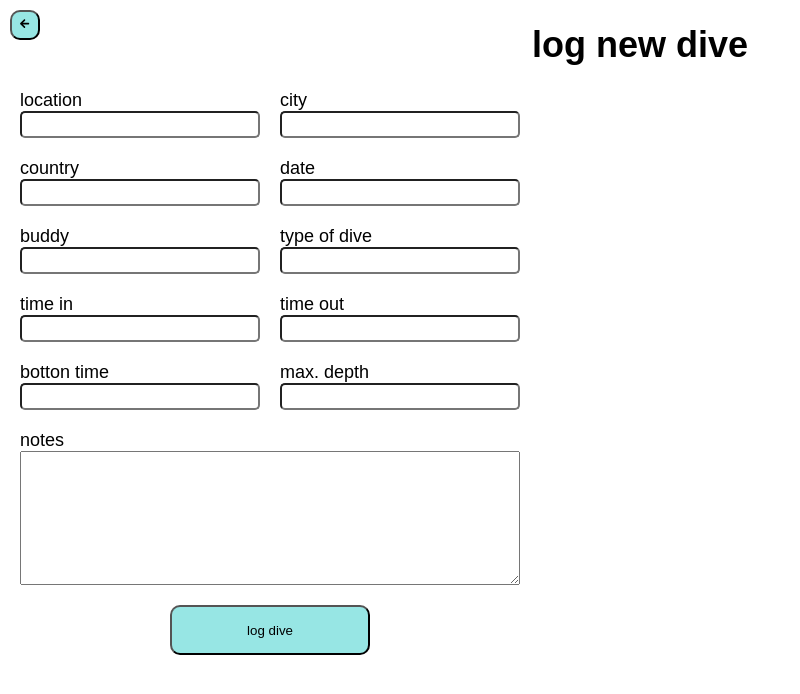
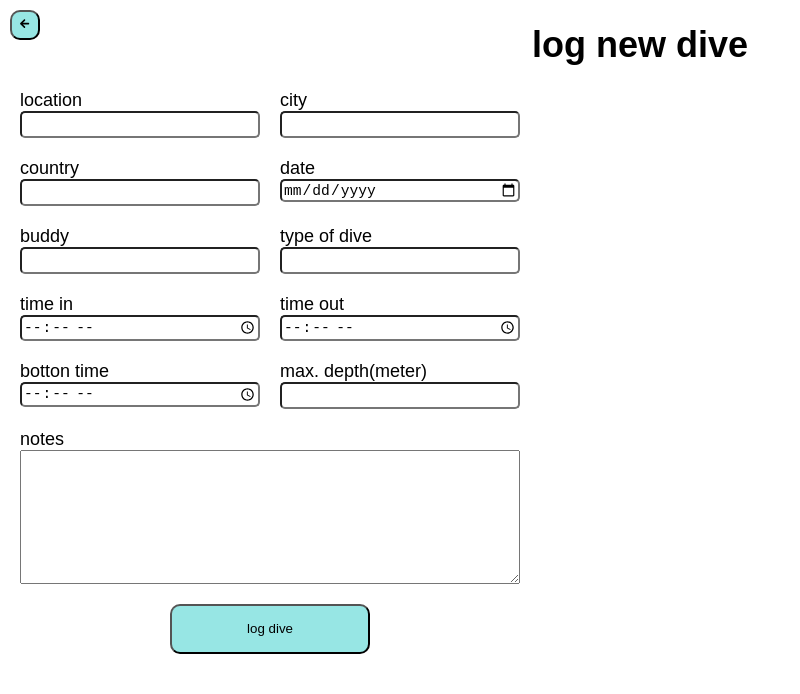
Before and after one commit to FlyingMoe91/capstone-project, a React (Create React App) app: page / in a window 1280 px wide. Both pictures are taken after a click on the button "add dive". Shown: the top 694 px of the page, without its empty margins (0-800 px from the left). Built offline with nearby package versions, Linux system fonts and the light colour scheme.

Commit message:
Add form submit

```diff
--- a/src/components/AddDiveForm/AddDive.js
+++ b/src/components/AddDiveForm/AddDive.js
@@ -1,55 +1,154 @@
 import styled from 'styled-components';
+import { useState } from 'react';
+
 import ButtonBack from '../Button/Button';
 
-export default function AddDive({ handleTogglePage }) {
+export default function AddDive({ handleTogglePage, onCreateDive }) {
+  const [diveData, setDiveData] = useState('');
+
+  function handelOnChange(event) {
+    const { name, value } = event.target;
+    setDiveData({
+      ...diveData,
+      [name]: value,
+    });
+  }
+
+  function handleSubmit(event) {
+    event.preventDefault();
+    onCreateDive(diveData);
+  }
+
   return (
     <>
       <ButtonBack onClick={handleTogglePage} />
       <Headline>log new dive</Headline>
-      <FormStyled>
+      <FormStyled
+        aria-label="log new dive"
+        autoComplete="off"
+        onSubmit={handleSubmit}
+      >
         <DivStyled>
           <label htmlFor="location">location</label>
-          <input id="location"></input>
+          <input
+            id="location"
+            name="location"
+            type="text"
+            onChange={handelOnChange}
+            maxLength="50"
+            required
+          ></input>
         </DivStyled>
         <DivStyled>
           <label htmlFor="city">city</label>
-          <input id="city"></input>
+          <input
+            id="city"
+            name="city"
+            type="text"
+            onChange={handelOnChange}
+            maxLength="50"
+            required
+          ></input>
         </DivStyled>
         <DivStyled>
           <label htmlFor="country">country</label>
-          <input id="country"></input>
+          <input
+            id="country"
+            name="country"
+            type="text"
+            onChange={handelOnChange}
+            maxLength="50"
+            required
+          ></input>
         </DivStyled>
         <DivStyled>
           <label htmlFor="date">date</label>
-          <input id="date"></input>
+          <input
+            id="date"
+            name="date"
+            type="date"
+            onChange={handelOnChange}
+            maxLength="50"
+            required
+          ></input>
         </DivStyled>
         <DivStyled>
           <label htmlFor="buddy">buddy</label>
-          <input id="buddy"></input>
+          <input
+            id="buddy"
+            name="buddy"
+            type="text"
+            onChange={handelOnChange}
+            maxLength="50"
+            required
+          ></input>
         </DivStyled>
         <DivStyled>
           <label htmlFor="typeOfDive">type of dive</label>
-          <input id="typeOfDive"></input>
+          <input
+            id="typeOfDive"
+            name="typeOfDive"
+            type="text"
+            onChange={handelOnChange}
+            maxLength="50"
+            required
+          ></input>
         </DivStyled>
         <DivStyled>
           <label htmlFor="timeIn">time in</label>
-          <input id="timeIn"></input>
+          <input
+            id="timeIn"
+            name="timeIn"
+            type="time"
+            onChange={handelOnChange}
+            maxLength="50"
+            required
+          ></input>
         </DivStyled>
         <DivStyled>
           <label htmlFor="timeOut">time out</label>
-          <input id="timeOut"></input>
+          <input
+            id="timeOut"
+            name="timeOut"
+            type="time"
+            onChange={handelOnChange}
+            maxLength="50"
+            required
+          ></input>
         </DivStyled>
         <DivStyled>
           <label htmlFor="bottomTime">botton time</label>
-          <input id="bottomTime"></input>
+          <input
+            id="bottomTime"
+            name="bottomTime"
+            type="time"
+            onChange={handelOnChange}
+            maxLength="50"
+            required
+          ></input>
         </DivStyled>
         <DivStyled>
-          <label htmlFor="maxDepth">max. depth</label>
-          <input id="maxDepth"></input>
+          <label htmlFor="maxDepth">max. depth(meter)</label>
+          <input
+            id="maxDepth"
+            name="maxDepth"
+            type="number"
+            step=".1"
+            onChange={handelOnChange}
+            maxLength="10"
+            required
+          ></input>
         </DivStyled>
         <LastDivStyled>
           <label htmlFor="notes">notes</label>
-          <textarea id="notes" type="text" rows="8"></textarea>
+          <textarea
+            id="notes"
+            name="notes"
+            type="text"
+            rows="8"
+            onChange={handelOnChange}
+            maxLength="500"
+          ></textarea>
         </LastDivStyled>
         <Button>log dive</Button>
       </FormStyled>
--- a/src/pages/Logbook.js
+++ b/src/pages/Logbook.js
@@ -39,12 +39,22 @@ export default function Logbook({
           />
         </Grid>
       )}
-      {!active && <AddDive handleTogglePage={handleTogglePage} />}
+      {!active && (
+        <AddDive
+          handleTogglePage={handleTogglePage}
+          onCreateDive={handleCreateDive}
+        />
+      )}
       {active && <TogglePage onClick={handleTogglePage}>add dive</TogglePage>}
     </>
   );
 
   function handleTogglePage() {
+    setActive(!active);
+  }
+
+  function handleCreateDive(diveData) {
+    console.log(diveData);
     setActive(!active);
   }
 }
```
Also changed, not shown: 1 other file (tests, documents, lock files or other folders).
